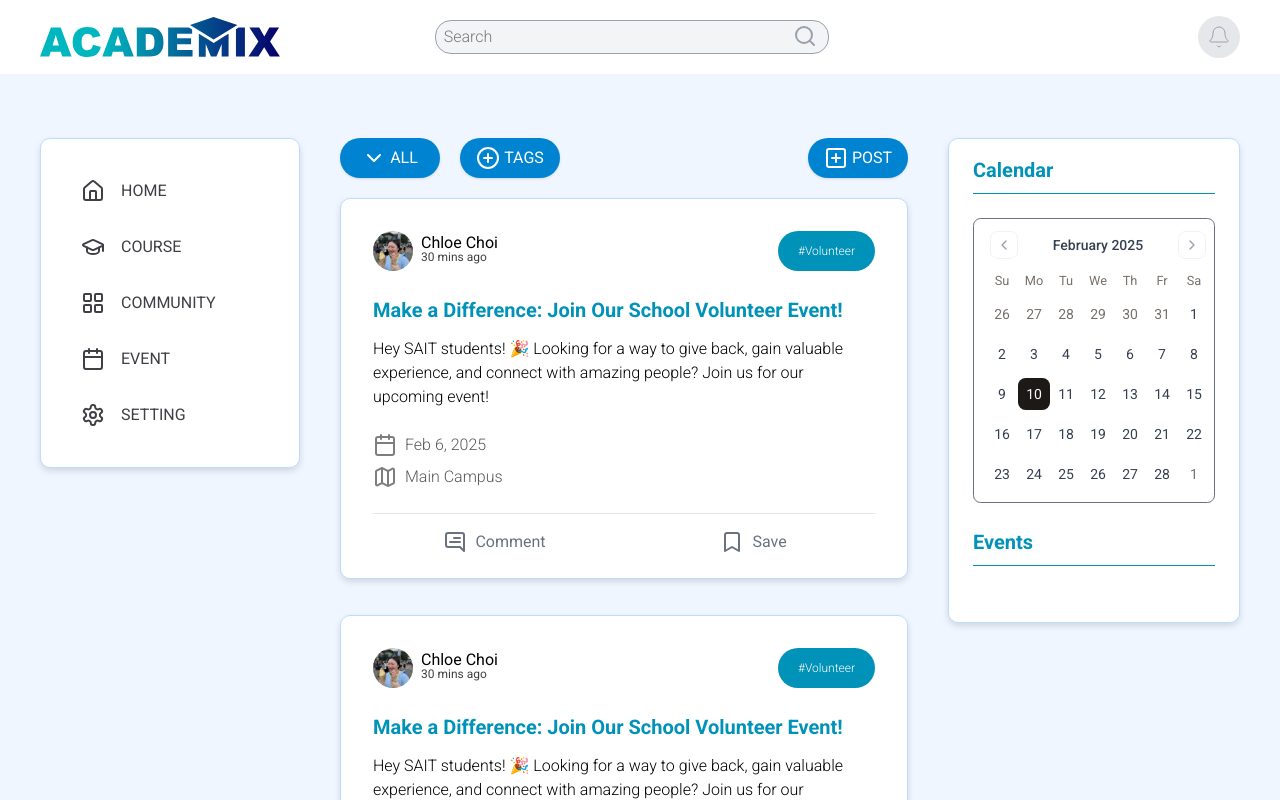
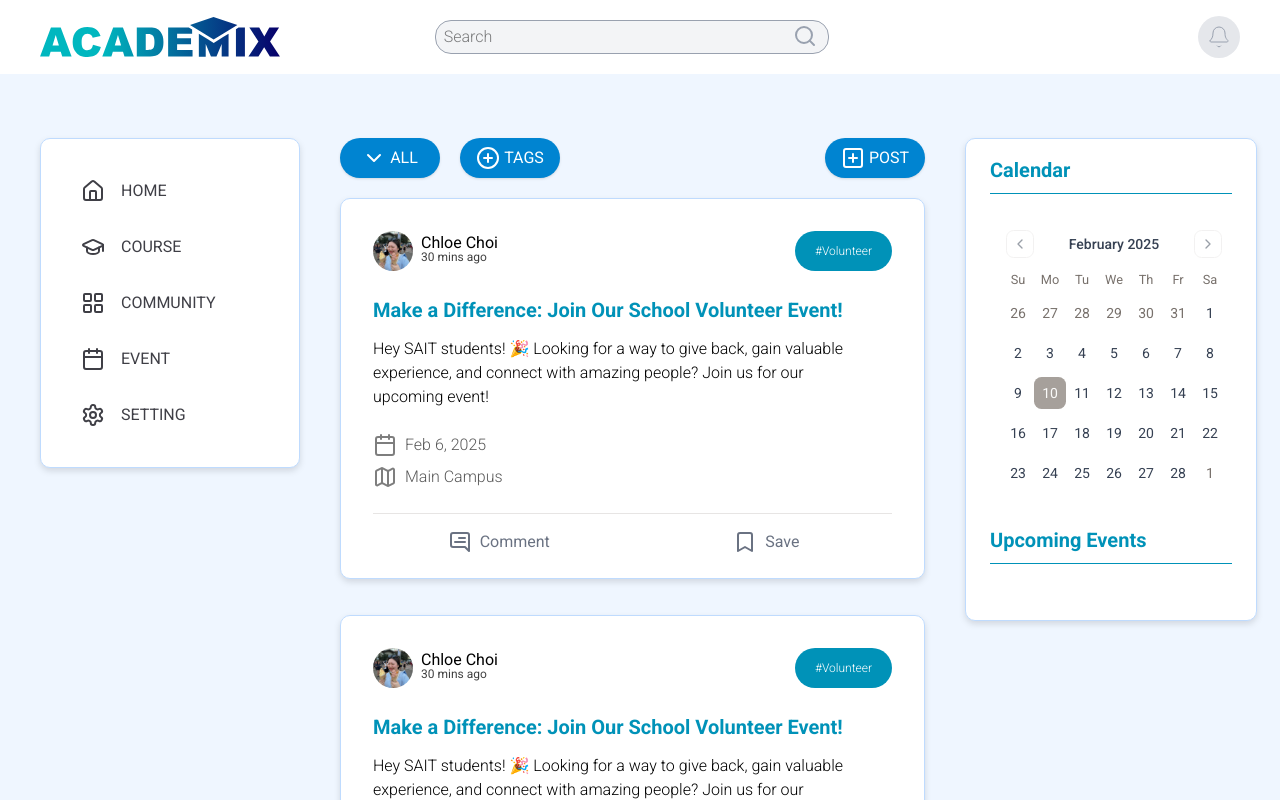
Before and after one commit to NeilMD/react-school-board, a React (Vite) app in the folder frontend/: page /home in a window 1280 px wide. Shown: the top 800 px of the page. Built offline with nearby package versions, Linux system fonts and the light colour scheme.

Commit message:
fix: UI bg

```diff
--- a/frontend/src/index.css
+++ b/frontend/src/index.css
@@ -130,3 +130,9 @@
     @apply cursor-pointer transition duration-300 ease-in-out hover:bg-(--color-home) hover:text-gray-800;
   }
 }
+
+@layer utilities {
+  .bg-primary {
+    @apply bg-stone-400;
+  }
+}
--- a/frontend/src/pages/home/Home.jsx
+++ b/frontend/src/pages/home/Home.jsx
@@ -32,8 +32,10 @@ function Home() {
         </header>
         <SharePost open={isDialogOpen} onClose={handleDialogClose} />
         <main className="mx-10 mt-[114px] flex grow flex-row gap-10">
-          <div className="max-w-[282px] basis-1/10">
-            <Sidebar />
+          <div className="max-w-[282px] min-w-[260px] basis-1/10">
+            <div className="fixed">
+              <Sidebar />
+            </div>
           </div>
           <div className="flex basis-8/10 flex-col items-center gap-y-5">
             <div className="flex w-full justify-between">
@@ -53,8 +55,10 @@ function Home() {
               <Post />
             </div>
           </div>
-          <div className="basis-1/10">
-            <CalendarSideBar />
+          <div className="max-w-[292px] min-w-[275px] basis-1/10">
+            <div className="fixed">
+              <CalendarSideBar />
+            </div>
           </div>
         </main>
         <footer>footer</footer>
--- a/frontend/src/pages/home/components/calendarsidebar.jsx
+++ b/frontend/src/pages/home/components/calendarsidebar.jsx
@@ -14,9 +14,9 @@ function CalendarSideBar() {
         mode="single"
         selected={date}
         onSelect={setDate}
-        className="rounded-md border border-gray-500 font-light text-gray-700"
+        className="rounded-md border border-none font-light text-gray-700"
       />
-      <h5 className="mt-6">Events</h5>
+      <h5 className="mt-6">Upcoming Events</h5>
       <Separator className="mt-2 mb-6 bg-cyan-600" />
     </div>
   );
```
